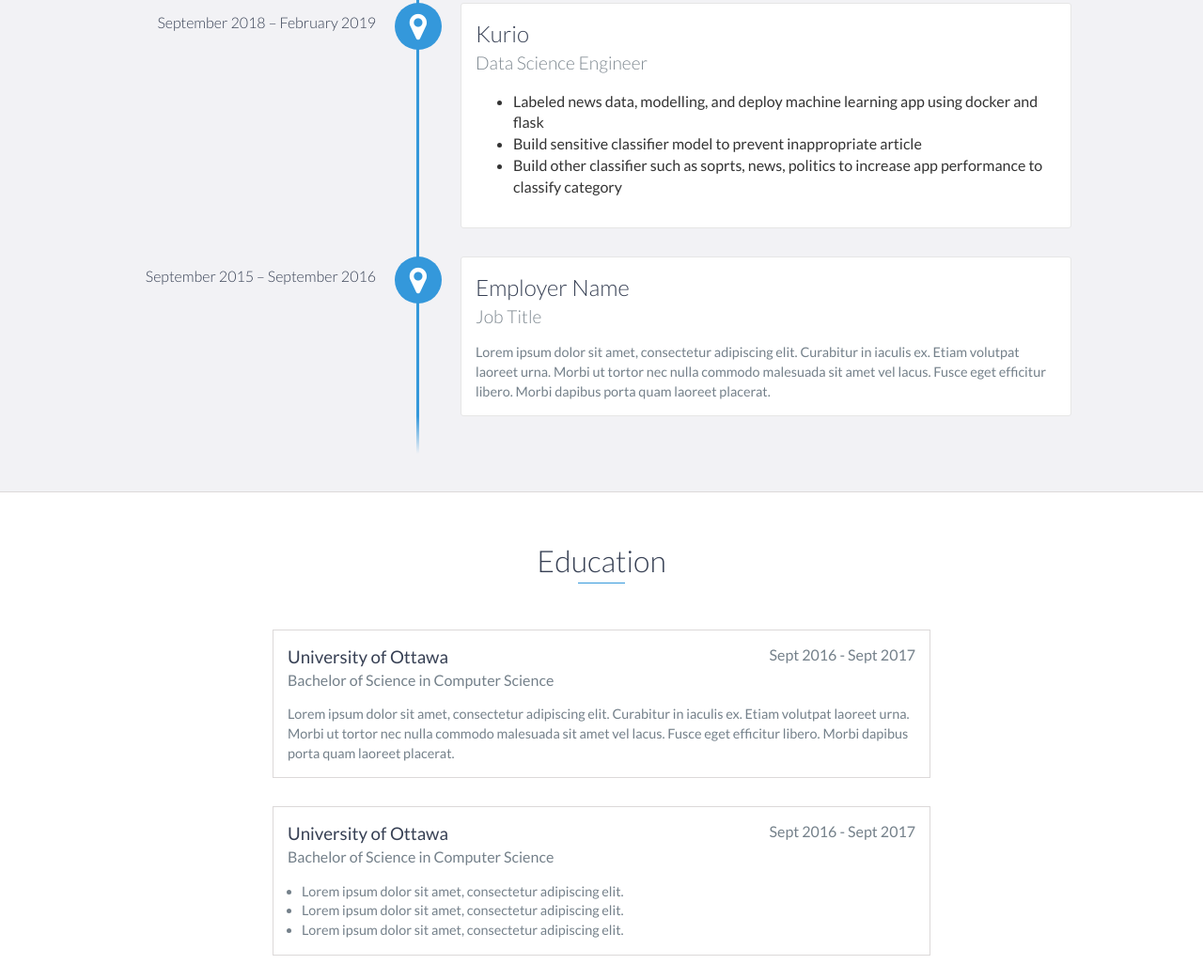
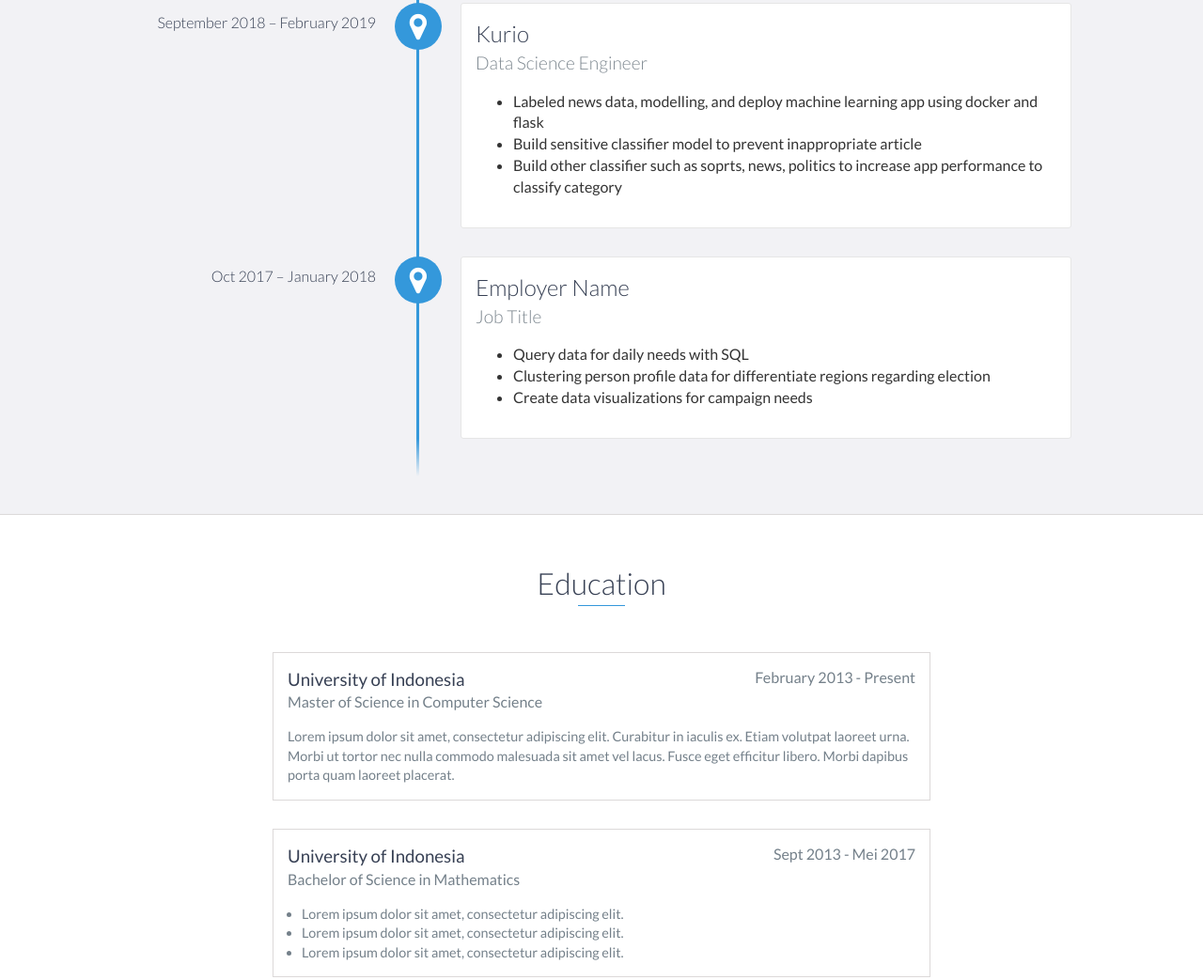
Before and after one commit to prays/prays.github.io, a website: page index.html in a window 1280 px wide. Shown: the part 1488-2531 px from the top of the page at 94% size. Drawn offline with nearby package versions, Linux system fonts and the light colour scheme.

Commit message:
change education and add experience

```diff
--- a/index.html
+++ b/index.html
@@ -50,7 +50,7 @@
         <div id="lead-content">
             <h1>Pray Somaldo</h1>
             <h2>Machine Learning Engineer</h2>
-            <a href="cv/Pray_CV.pdf" class="btn-rounded-white">Download Resume</a>
+            <a href="cv/Pray_CV.pdf" target="_blank" class="btn-rounded-white">Download Resume</a>
         </div>
         <!-- End #lead-content -->
 
@@ -110,11 +110,15 @@
                 </p>
             </div>
 
-            <div data-date="September 2015 – September 2016">
+            <div data-date="Oct 2017 – January 2018">
                 <h3>Employer Name</h3>
                 <h4>Job Title</h4>
                 <p>
-                    Lorem ipsum dolor sit amet, consectetur adipiscing elit. Curabitur in iaculis ex. Etiam volutpat laoreet urna. Morbi ut tortor nec nulla commodo malesuada sit amet vel lacus. Fusce eget efficitur libero. Morbi dapibus porta quam laoreet placerat.
+                    <ul>
+                        <li>Query data for daily needs with SQL</li>
+                        <li>Clustering person profile data for differentiate regions regarding election</li>
+                        <li>Create data visualizations for campaign needs</li>
+                    </ul>
                 </p>
             </div>
         </div>
@@ -124,9 +128,9 @@
     <div id="education">
         <h2 class="heading">Education</h2>
         <div class="education-block">
-            <h3>University of Ottawa</h3>
-            <span class="education-date">Sept 2016 - Sept 2017</span>
-            <h4>Bachelor of Science in Computer Science</h4>
+            <h3>University of Indonesia</h3>
+            <span class="education-date">February 2013 - Present</span>
+            <h4>Master of Science in Computer Science</h4>
             <p>
                 Lorem ipsum dolor sit amet, consectetur adipiscing elit. Curabitur in iaculis ex. Etiam volutpat laoreet urna. Morbi ut tortor nec nulla commodo malesuada sit amet vel lacus. Fusce eget efficitur libero. Morbi dapibus porta quam laoreet placerat.
             </p>
@@ -134,9 +138,9 @@
         <!-- End .education-block -->
 
         <div class="education-block">
-            <h3>University of Ottawa</h3>
-            <span class="education-date">Sept 2016 - Sept 2017</span>
-            <h4>Bachelor of Science in Computer Science</h4>
+            <h3>University of Indonesia</h3>
+            <span class="education-date">Sept 2013 - Mei 2017</span>
+            <h4>Bachelor of Science in Mathematics</h4>
             <ul>
                 <li>
                     Lorem ipsum dolor sit amet, consectetur adipiscing elit.
```
